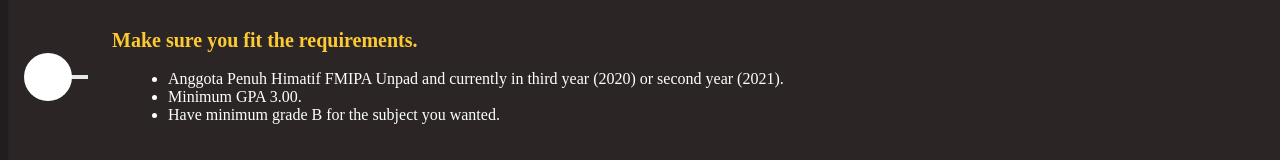
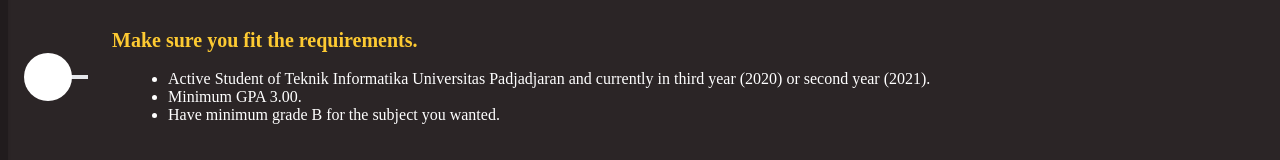
Before and after one commit to rumirifai/oprecastprak2025, a Nuxt app: page /requirements in a window 1280 px wide. Shown: the part 456-616 px from the top of the page. Built offline with nearby package versions, Linux system fonts and the light colour scheme.

Commit message:
feat: update requirements

```diff
--- a/pages/requirements.vue
+++ b/pages/requirements.vue
@@ -8,7 +8,7 @@ const events: TimelineEvent[] = [
     icon: 'ph:files',
     title: 'Make sure you fit the requirements.',
     steps: [
-      'Anggota Penuh Himatif FMIPA Unpad and currently in third year (2020) or second year (2021).',
+      'Active Student of Teknik Informatika Universitas Padjadjaran and currently in third year (2020) or second year (2021).',
       'Minimum GPA 3.00.',
       'Have minimum grade B for the subject you wanted.',
     ],
```
